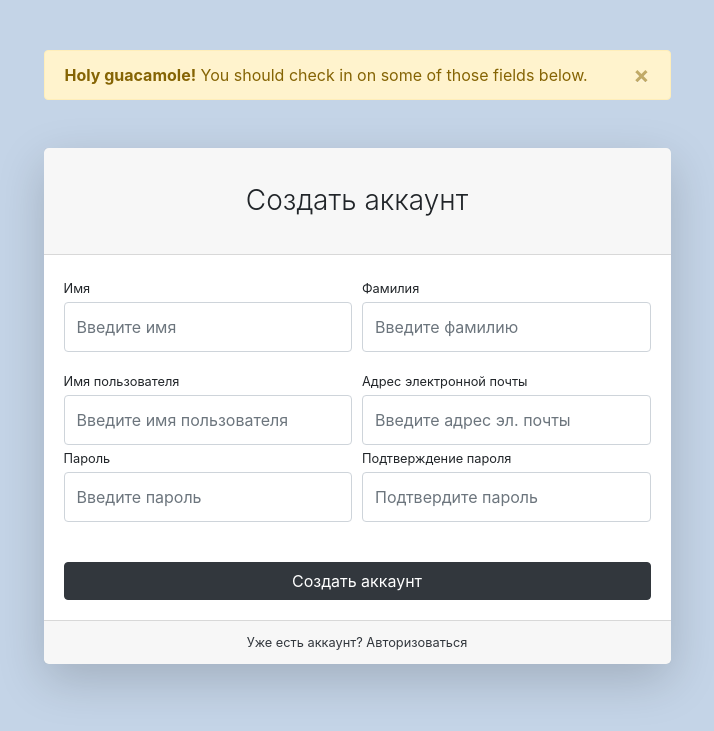
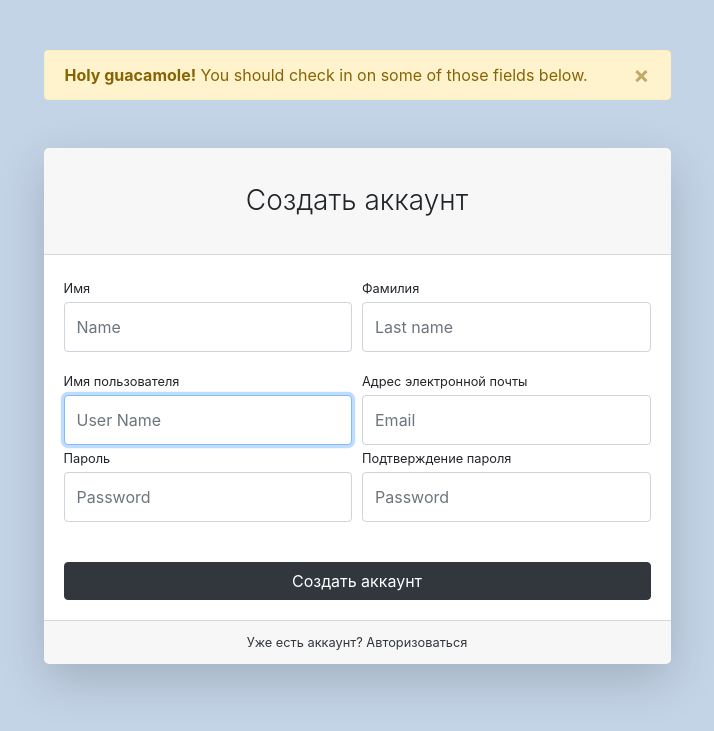
Before and after one commit to Kirillmlk/Store_Django, a Django app: page /users/registration/ in a window 1280 px wide. Shown: the top 731 px of the page, without its empty margins (283-997 px from the left). Run offline with Django 3.2, Linux system fonts and the light colour scheme; some libraries are stand-ins or nearby versions.

Commit message:
registration extension

```diff
--- /dev/null
+++ b/users/forms.py
@@ -0,0 +1,26 @@
+from django.contrib.auth.forms import AuthenticationForm, UserCreationForm
+from django import forms
+
+from users.models import User
+
+
+class UserLoginForm(AuthenticationForm):
+    username = forms.CharField(widget=forms.TextInput(attrs={'class': 'form-control py-4', 'placeholder': 'Name'}))
+    password = forms.CharField(widget=forms.PasswordInput(attrs={'class': 'form-control py-4', 'placeholder': 'password'}))
+
+    class Meta:
+        model = User
+        field = ('username', 'password')
+
+
+class UserRegistrationForm(UserCreationForm):
+    first_name = forms.CharField(widget=forms.TextInput(attrs={'class': 'form-control py-4', 'placeholder': 'Name'}))
+    last_name = forms.CharField(widget=forms.TextInput(attrs={'class': 'form-control py-4', 'placeholder': 'Last name'}))
+    username = forms.CharField(widget=forms.TextInput(attrs={'class': 'form-control py-4', 'placeholder': 'User Name'}))
+    email = forms.CharField(widget=forms.EmailInput(attrs={'class': 'form-control py-4', 'placeholder': 'Email'}))
+    password1 = forms.CharField(widget=forms.PasswordInput(attrs={'class': 'form-control py-4', 'placeholder': 'Password'}))
+    password2 = forms.CharField(widget=forms.PasswordInput(attrs={'class': 'form-control py-4', 'placeholder': 'Password'}))
+
+    class Meta:
+        model = User
+        fields = ('first_name', 'last_name', 'username', 'email', 'password2')
--- a/users/templates/users/registration.html
+++ b/users/templates/users/registration.html
@@ -16,52 +16,45 @@
                             <div class="card-header"><h3 class="text-center font-weight-light my-4">Создать аккаунт</h3>
                             </div>
                             <div class="card-body">
-                                <form>
+                                <form action="{% url 'users:registration' %}" method="post">
+
                                     <div class="form-row">
                                         <div class="col-md-6">
                                             <div class="form-group">
-                                                <label class="small mb-1" for="inputFirstName">Имя</label>
-                                                <input class="form-control py-4" id="inputFirstName" type="text"
-                                                       placeholder="Введите имя"/>
+                                                <label class="small mb-1" for="{{ form.first_name.id_for_lable }}">Имя</label>
+                                                {{ form.first_name }}
                                             </div>
                                         </div>
                                         <div class="col-md-6">
                                             <div class="form-group">
-                                                <label class="small mb-1" for="inputLastName">Фамилия</label>
-                                                <input class="form-control py-4" id="inputLastName" type="text"
-                                                       placeholder="Введите фамилию"/>
+                                                <label class="small mb-1" for="{{ form.last_name.id_for_lable }}">Фамилия</label>
+                                                {{ form.last_name }}
                                             </div>
                                         </div>
                                     </div>
                                     <div class="form-row">
                                         <div class="col-md-6">
-                                            <label class="small mb-1" for="inputUsername">Имя пользователя</label>
-                                            <input class="form-control py-4" id="inputUsername" type="text"
-                                                   aria-describedby="usernameHelp"
-                                                   placeholder="Введите имя пользователя"/>
+                                            <label class="small mb-1" for="{{ form.username.id_for_lable }}">Имя пользователя</label>
+                                            {{ form.username }}
                                         </div>
                                         <div class="col-md-6">
-                                            <label class="small mb-1" for="inputEmailAddress">Адрес электронной
+                                            <label class="small mb-1" for="{{ form.email.id_for_lable }}">Адрес электронной
                                                 почты</label>
-                                            <input class="form-control py-4" id="inputEmailAddress" type="email"
-                                                   aria-describedby="emailHelp"
-                                                   placeholder="Введите адрес эл. почты"/>
+                                            {{ form.email }}
                                         </div>
                                     </div>
                                     <div class="form-row">
                                         <div class="col-md-6">
                                             <div class="form-group">
-                                                <label class="small mb-1" for="inputPassword">Пароль</label>
-                                                <input class="form-control py-4" id="inputPassword" type="password"
-                                                       placeholder="Введите пароль"/>
+                                                <label class="small mb-1" for="{{ form.password1.id_for_lable }}">Пароль</label>
+                                                {{ form.password1 }}
                                             </div>
                                         </div>
                                         <div class="col-md-6">
                                             <div class="form-group">
-                                                <label class="small mb-1" for="inputConfirmPassword">Подтверждение
+                                                <label class="small mb-1" for="{{ form.password2.id_for_lable }}">Подтверждение
                                                     пароля</label>
-                                                <input class="form-control py-4" id="inputConfirmPassword"
-                                                       type="password" placeholder="Подтвердите пароль"/>
+                                                {{ form.password2 }}
                                             </div>
                                         </div>
                                     </div>
--- a/users/views.py
+++ b/users/views.py
@@ -1,9 +1,28 @@
-from django.shortcuts import render
+from django.shortcuts import render, HttpResponseRedirect
+from django.contrib import auth
+from django.urls import reverse
+
+from users.models import User
+from users.forms import UserLoginForm, UserRegistrationForm
 
 
 def login(request):
-    return render(request, 'users/login.html')
+    if request.method == "POST":
+        form = UserLoginForm(data=request.POST)
+        if form.is_valid():
+            username = request.POST['username']
+            password = request.POST['password']
+            user = auth.authenticate(username=username, password=password)
+            if user:
+                auth.login(request, user)
+                return HttpResponseRedirect(reverse('index'))
+    else:
+        form = UserLoginForm()
+    context = {'form': UserLoginForm()}
+    return render(request, 'users/login.html', context)
 
 
 def registration(request):
-    return render(request, 'users/registration.html')
+    form = UserRegistrationForm()
+    context = {'form': form}
+    return render(request, 'users/registration.html', context)
```
Also changed, not shown: users/templates/users/login.html (+6 -7 lines), db.sqlite3.
